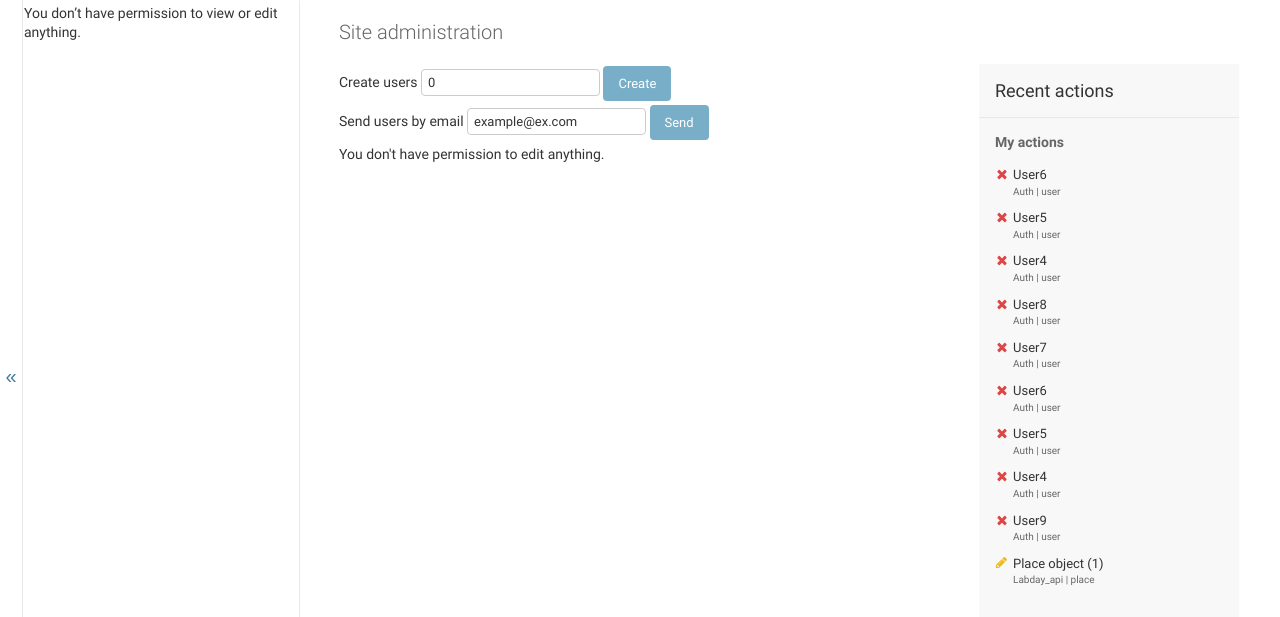
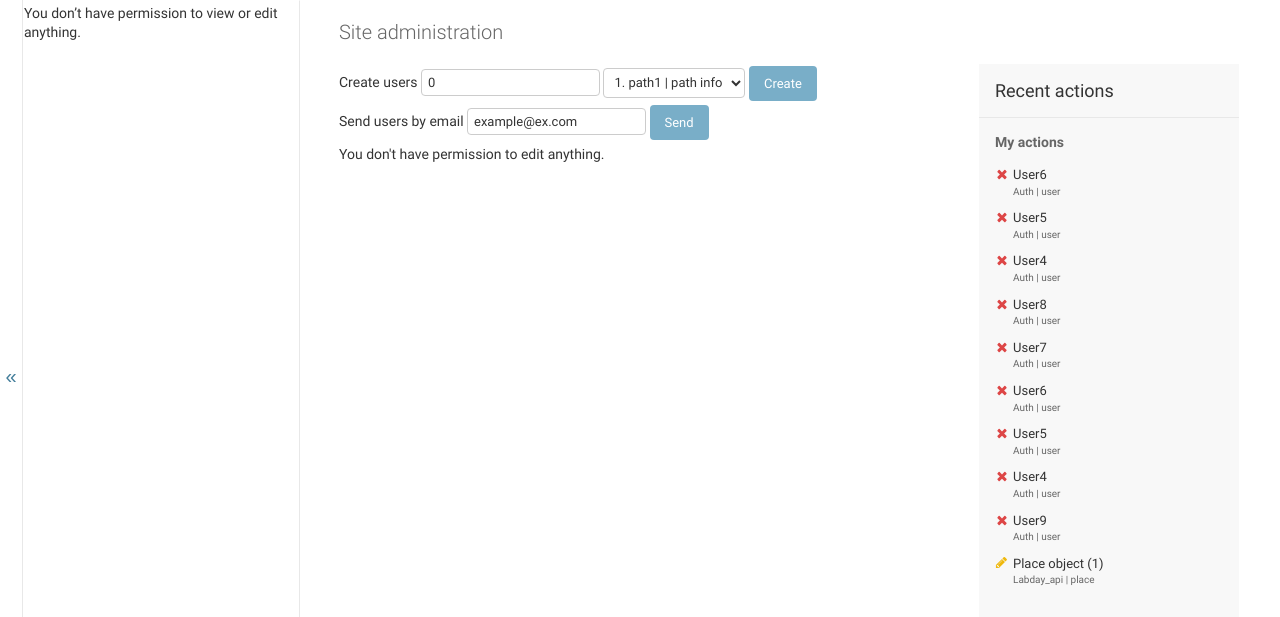
Before and after one commit to JanStoltman/LabDayBackend, a Django app: page /admin/ in a window 1280 px wide. Shown: the part 48-665 px from the top of the page. Run offline with Django 3.2, Linux system fonts and the light colour scheme; a user stored in the database is signed in; data comes from the database, SQL or seed files in the repository; both versions use the stored data as it was after the commit.

Commit message:
Path to user creation

```diff
--- a/lab-day/LabDayBackend/labday_api/admin.py
+++ b/lab-day/LabDayBackend/labday_api/admin.py
@@ -1,8 +1,6 @@
 from django.contrib import admin
 from django.contrib.auth.admin import UserAdmin
 from django.contrib.auth.models import User
-
-
 from .models import *
 
 # Register your models here.
--- a/lab-day/LabDayBackend/labday_api/models.py
+++ b/lab-day/LabDayBackend/labday_api/models.py
@@ -64,6 +64,9 @@ class Path(models.Model):
     active = models.BooleanField(default=True)
     updated_at = models.DateTimeField(auto_now=True)
 
+    def __str__(self):
+        return str(self.id) + '. ' + self.name + ' | '  +self.info
+
 
 class Timetable(models.Model):
     id = models.AutoField(primary_key=True)
--- /dev/null
+++ b/lab-day/LabDayBackend/labday_api/templatetags/path_tags.py
@@ -0,0 +1,8 @@
+from django import template
+from ..models import Path
+
+register = template.Library()
+
+@register.simple_tag
+def get_paths():
+    return Path.objects.all()
--- a/lab-day/LabDayBackend/templates/admin/index.html
+++ b/lab-day/LabDayBackend/templates/admin/index.html
@@ -1,4 +1,5 @@
 {% extends "admin/base_site.html" %}
+{% load path_tags %}
 {% load i18n static %}
 
 {% block extrastyle %}{{ block.super }}<link rel="stylesheet" type="text/css" href="{% static "admin/css/dashboard.css" %}" />{% endblock %}
@@ -16,6 +17,12 @@
     {{ form }}
     <label for="create_users">Create users</label>
     <input id="create_users" type="number" min="0" name="amount" value="{{ 0 }}">
+    <select name="path_id">
+        {% get_paths as paths %}
+        {% for path in paths %}
+            <option value="{{ path.id }}" name="path_id">{{ path }}</option>
+        {% endfor %}
+    </select>
     <input type="hidden" name="next" value="{{ request.path }}">
     <input type="submit" value="Create">
 </form>
```
Also changed, not shown: lab-day/LabDayBackend/LabDayBackend/admin_views.py (+5 -2 lines), lab-day/LabDayBackend/db.sqlite3, lab-day/LabDayBackend/labday_api/templatetags/__init__.py (added).
